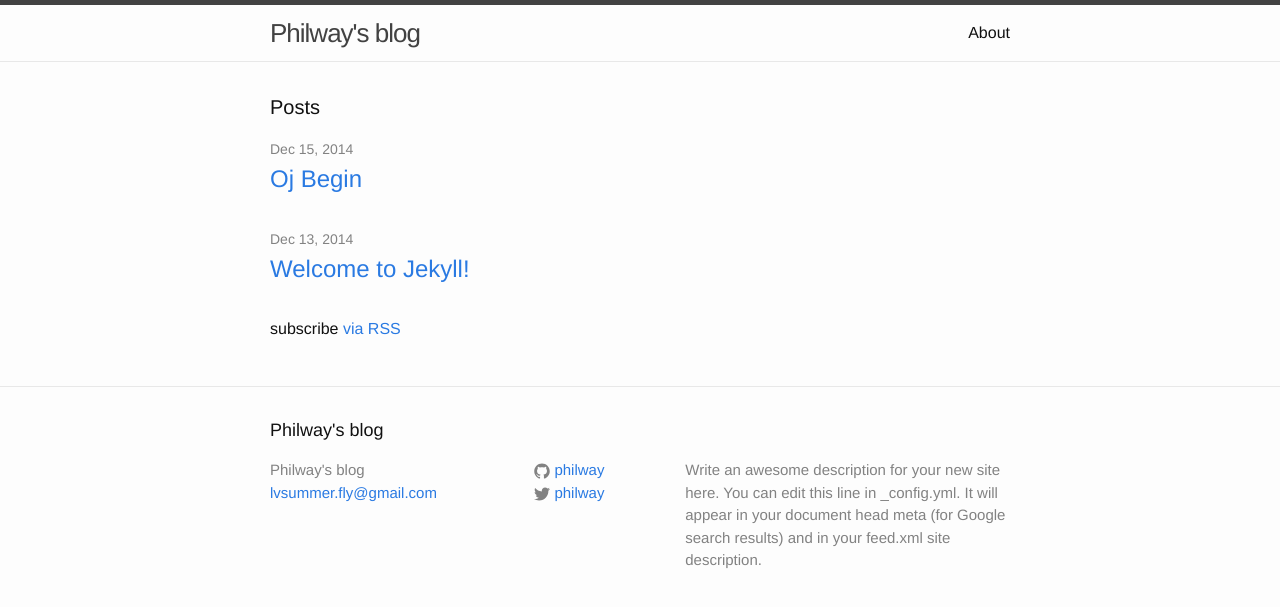
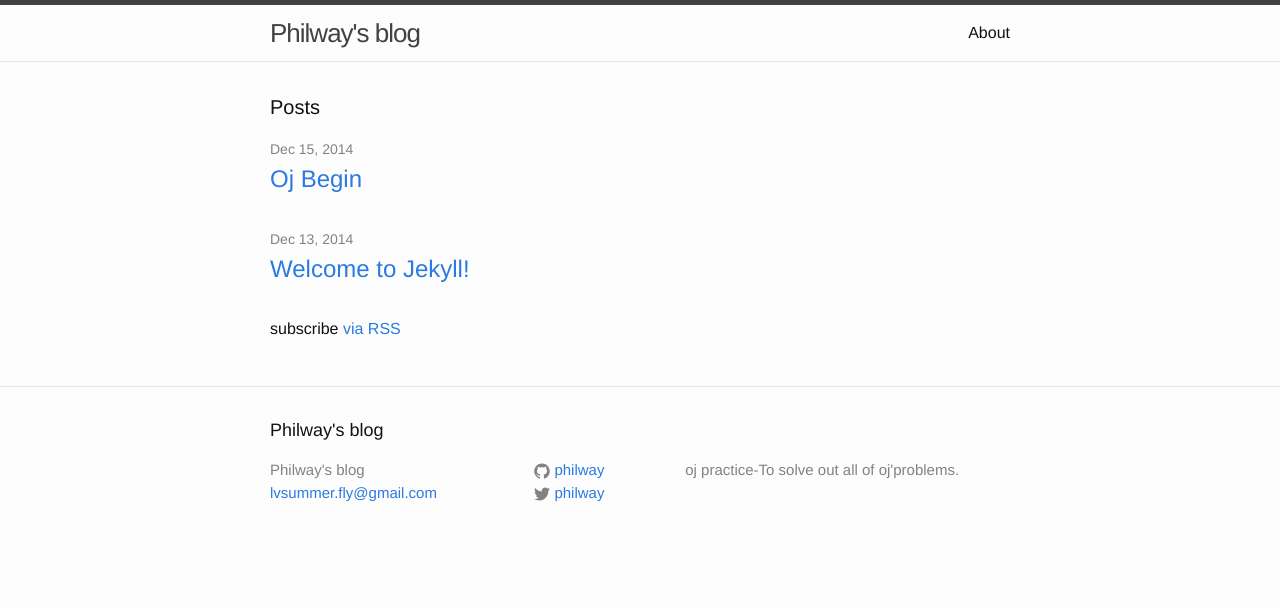
Before and after one commit to philway/philway.github.com, a Jekyll site: the page built from index.html, in a window 1280 px wide. Shown: the top 607 px of the page. Built offline with Jekyll 4.4.1, drawn with Linux system fonts in a browser that asks for light colours.

Commit message:
update _config.yml

```diff
--- a/_config.yml
+++ b/_config.yml
@@ -2,9 +2,7 @@
 title: Philway's blog
 email: lvsummer.fly@gmail.com
 description: > # this means to ignore newlines until "baseurl:"
-  Write an awesome description for your new site here. You can edit this
-  line in _config.yml. It will appear in your document head meta (for
-  Google search results) and in your feed.xml site description.
+    oj practice-To solve out all of oj'problems.
 baseurl: "" # the subpath of your site, e.g. /blog/
 url: "http://yourdomain.com" # the base hostname & protocol for your site
 twitter_username: philway
```
